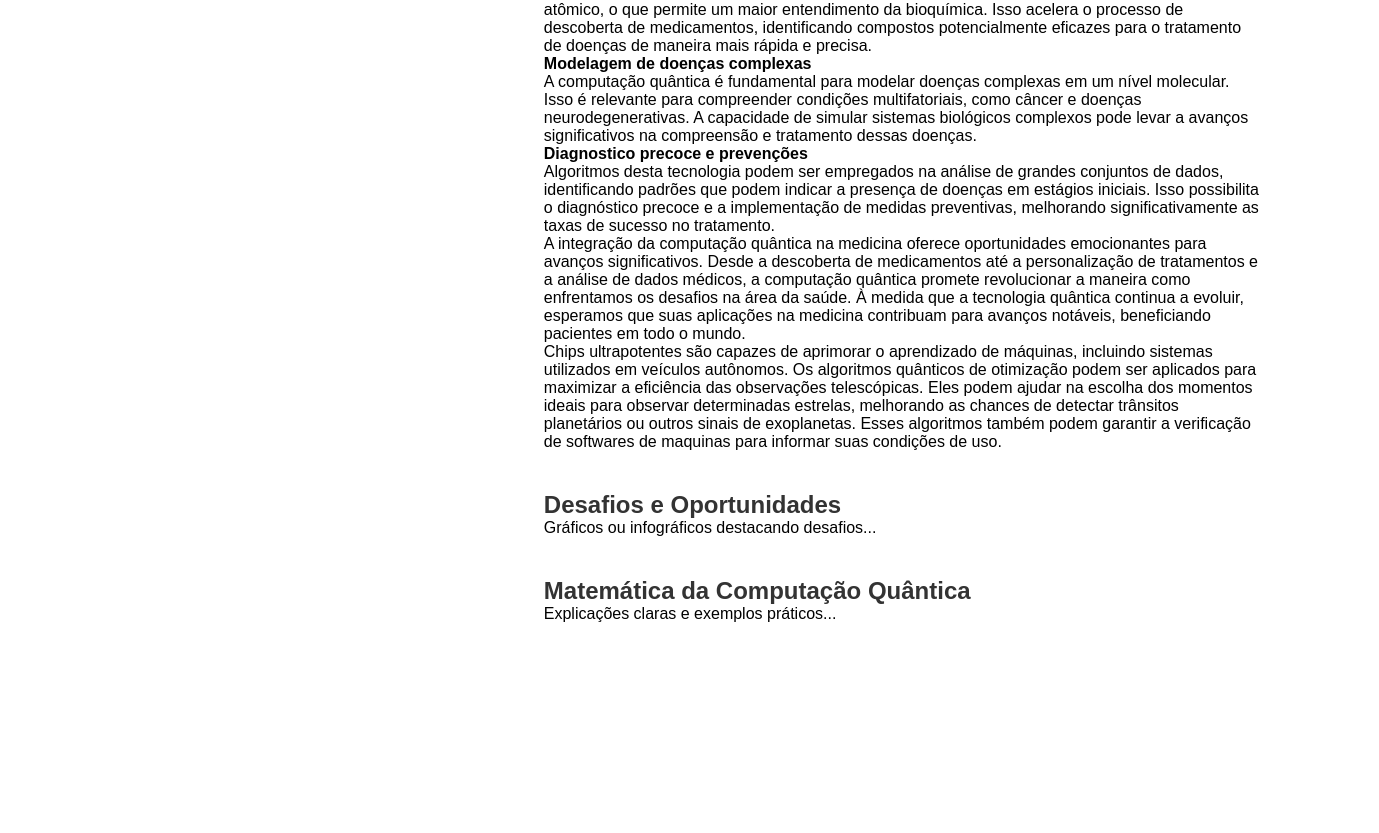
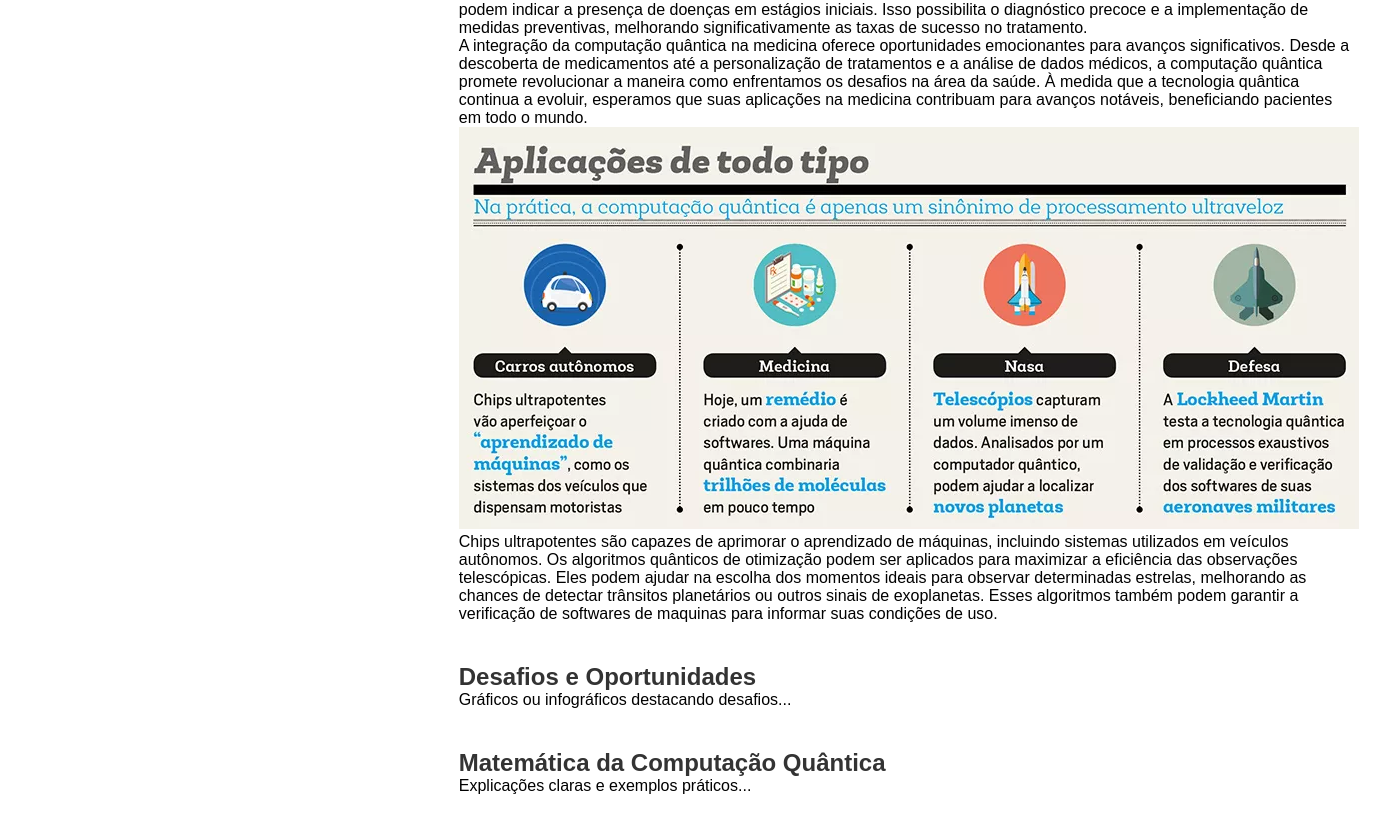
Before and after one commit to gustrpaz/Quantum_Computing, a plain HTML site: page index.html in a window 1280 px wide. Shown: the part 1529-2362 px from the top of the page, 1379 px wide, since content can reach past the window. Before the commit the page ends 2212 px from the top, so only its background shows below. Drawn offline with Linux system fonts and the light colour scheme.

Commit message:
Mudanças do Enzo

```diff
--- a/index.html
+++ b/index.html
@@ -143,6 +143,8 @@
                     continua a evoluir, esperamos que suas aplicações na medicina contribuam para avanços
                     notáveis, beneficiando pacientes em todo o mundo.</p>
 
+                    <img src="img/infografico_cq.jpg" alt="info">
+
                     <p>Chips ultrapotentes são capazes de aprimorar o aprendizado de máquinas, incluindo sistemas
                     utilizados em veículos autônomos. Os algoritmos quânticos de otimização podem ser aplicados
                     para maximizar a eficiência das observações telescópicas. Eles podem ajudar na escolha dos
```
Also changed, not shown: img/infografico_cq.jpg (added).
